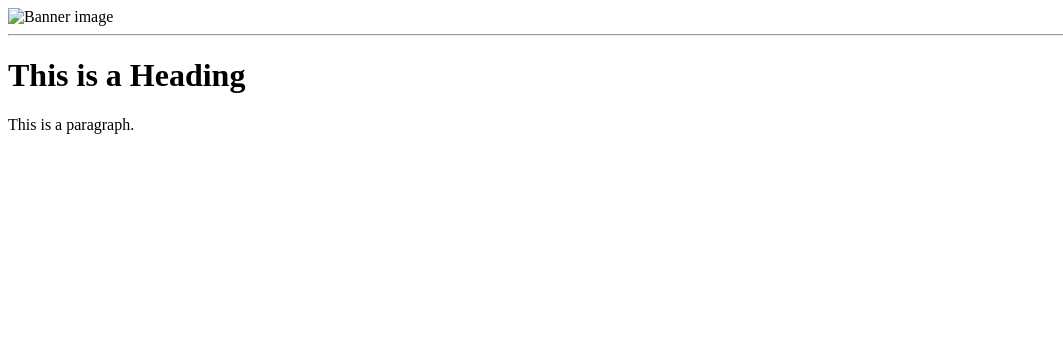
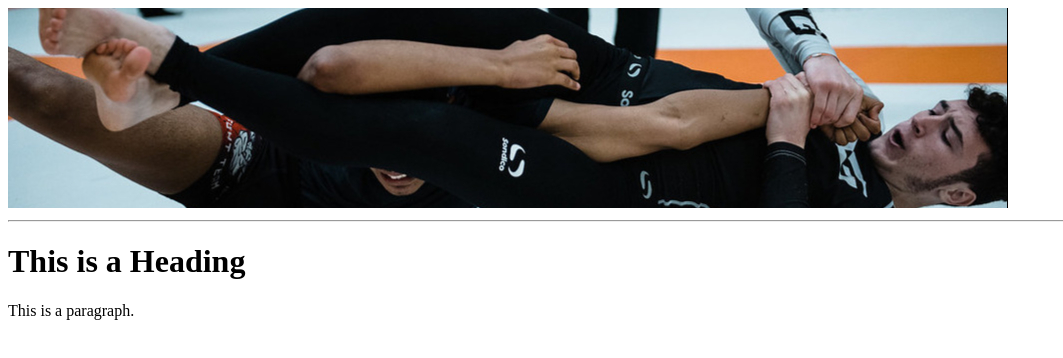
Before and after one commit to gitgood01/american-jiu-jitsu, a plain HTML site: page index.html in a window 1280 px wide. Shown: the whole page, without its empty margins (0-1063 px from the left). Drawn offline with Linux system fonts and the light colour scheme.

Commit message:
Update index.html

```diff
--- a/index.html
+++ b/index.html
@@ -4,7 +4,7 @@
 <title>American Jiu Jitsu: Main</title>
 </head>
 <body>
-<img src="images/armbar (1) (1).jpg" alt="Banner image">
+<img src="images/armbar(1).jpg" alt="Banner image">
 
 <hr>
 
```
